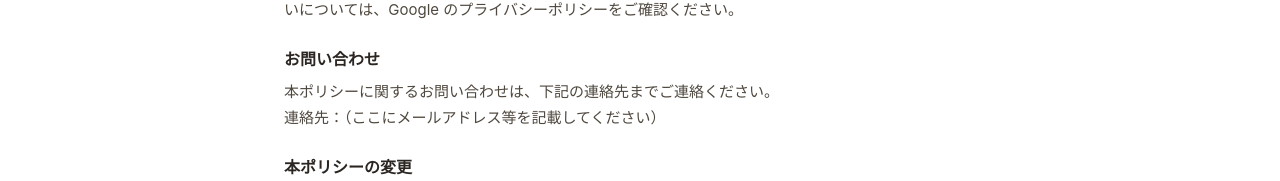
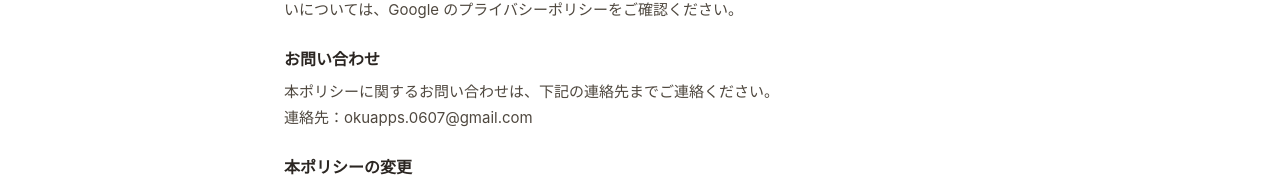
Before and after one commit to rinri-8764/meshi-roulette-lp, a plain HTML site: page index.html in a window 1280 px wide. Shown: the part 4399-4580 px from the top of the page. Drawn offline with Linux system fonts and the light colour scheme.

Commit message:
Update index.html

```diff
--- a/index.html
+++ b/index.html
@@ -441,7 +441,7 @@
     <p>本アプリは、店舗情報の取得に Google Maps Platform を利用しています。当該サービスの情報の取り扱いについては、Google のプライバシーポリシーをご確認ください。</p>
 
     <h3>お問い合わせ</h3>
-    <p>本ポリシーに関するお問い合わせは、下記の連絡先までご連絡ください。<br>連絡先：（ここにメールアドレス等を記載してください）</p>
+    <p>本ポリシーに関するお問い合わせは、下記の連絡先までご連絡ください。<br>連絡先：okuapps.0607@gmail.com</p>
 
     <h3>本ポリシーの変更</h3>
     <p>本ポリシーの内容は、必要に応じて変更されることがあります。変更後の内容は、本ページに掲載した時点から適用されます。</p>
```
